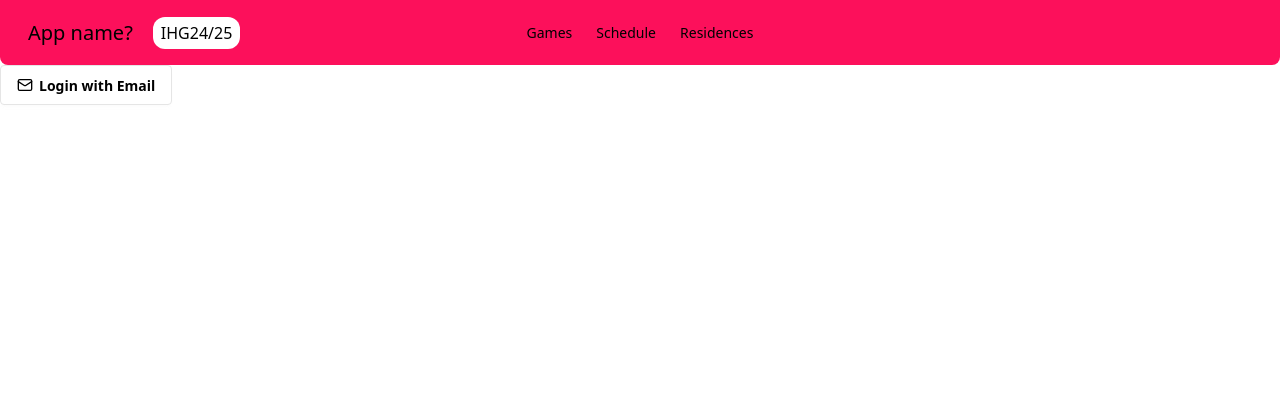
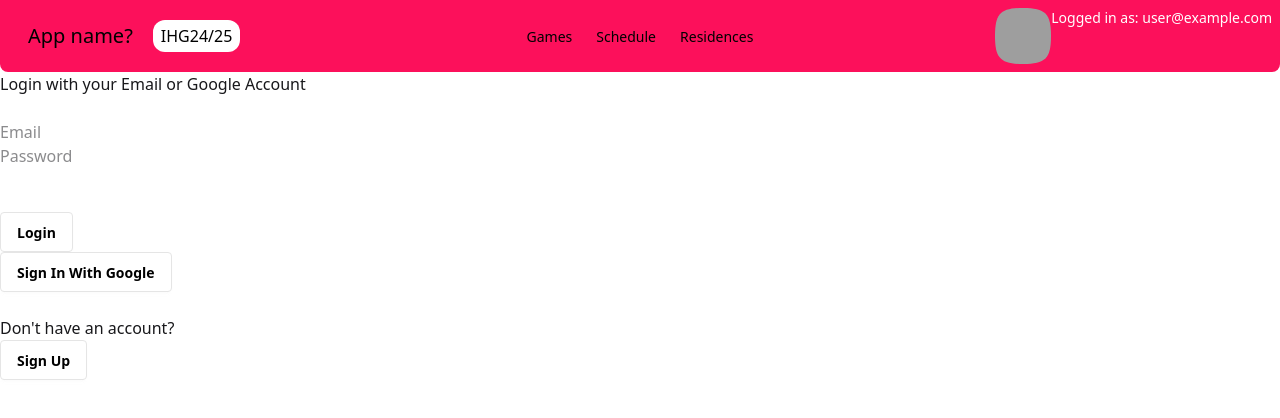
Before and after one commit to Timothyng28/BT3103-final-project, a Vue app: page /login in a window 1280 px wide. Shown: the top 418 px of the page. Built offline with nearby package versions, Linux system fonts and the light colour scheme; no server answers; the database is empty; sample sign-in values are in the browser's storage; grey boxes are pictures that could not be loaded; what vue3-particles would draw is missing.

Commit message:
Created auth pages and set up Firebase and Firestore. ScorekeeperDashboard can now only be accessed by users with Scorekeeper role.

```diff
--- a/package.json
+++ b/package.json
@@ -10,6 +10,7 @@
   },
   "dependencies": {
     "@tailwindcss/vite": "^4.0.8",
+    "firebase": "^11.4.0",
     "gsap": "^3.12.7",
     "locomotive-scroll": "^4.1.4",
     "tsparticles-slim": "^2.12.0",
--- a/src/App.vue
+++ b/src/App.vue
@@ -1,22 +1,36 @@
 <template>
-  <NavBar :loggedIn="loggedIn" @logOut="toggleLogin"/>
-    <!-- only listen for @loggedIn in login page-->
-    <RouterView v-if="$route.path === '/login'" @loggedIn="toggleLogin"/>
+  <NavBar :loggedIn="loggedIn" :userUID="userUID" :userEmail="userEmail" @logOut="logOut" />
+  <RouterView v-if="$route.path === '/login'" @loggedIn="toggleLogin" />
   <RouterView v-else />
 </template>
 
 <script setup>
 import NavBar from '@/components/NavBar/NavBar.vue'
-import { ref } from 'vue'
+import { ref, onMounted } from 'vue'
+import { useAuth } from '@/auth/auth.js'
+import { getAuth, onAuthStateChanged, signOut } from 'firebase/auth'
 
-const loggedIn = ref(false)
+const { loggedIn, userUID, userEmail } = useAuth()
 
-function toggleLogin() {
-  loggedIn.value = !loggedIn.value;
+function logOut() {
+  const auth = getAuth()
+  const user = auth.currentUser
+
+  if (user) {
+    const userUIDBeforeLogout = user.uid // capture UID before logout
+    const userEmailBeforeLogout = user.email // capture email before logout
+
+    signOut(auth)
+      .then(() => {
+        console.log(`Successfully signed out.\nUser Email: ${userEmailBeforeLogout}\nUser UID: ${userUIDBeforeLogout}`)
+      })
+      .catch((error) => {
+        console.log("Logout Error:", error.message)
+      })
+  } else {
+    console.log("No user is currently logged in.")
+  }
 }
-
 </script>
 
-<style scoped>
-
-</style>
+<style scoped></style>
--- /dev/null
+++ b/src/auth/auth.js
@@ -0,0 +1,61 @@
+// filepath: /Users/stanley/BT3103-final-project/src/auth/auth.js
+import { ref, onMounted } from 'vue'
+import { getAuth, onAuthStateChanged } from 'firebase/auth'
+import { getFirestore, getDoc, doc } from 'firebase/firestore'
+import { initializeApp } from 'firebase/app'
+
+const firebaseConfig = {
+    apiKey: import.meta.env.VITE_FIREBASE_API_KEY,
+    authDomain: import.meta.env.VITE_FIREBASE_AUTH_DOMAIN,
+    projectId: import.meta.env.VITE_FIREBASE_PROJECT_ID,
+    storageBucket: import.meta.env.VITE_FIREBASE_STORAGE_BUCKET,
+    messagingSenderId: import.meta.env.VITE_FIREBASE_MESSAGING_SENDER_ID,
+    appId: import.meta.env.VITE_FIREBASE_APP_ID,
+    measurementId: import.meta.env.VITE_FIREBASE_MEASUREMENT_ID
+}
+
+const firebaseApp = initializeApp(firebaseConfig)
+
+const loggedIn = ref(false)
+const userUID = ref(null)
+const userEmail = ref(null)
+const userRole = ref(null)
+
+const auth = getAuth(firebaseApp)
+const db = getFirestore(firebaseApp)
+
+onAuthStateChanged(auth, async (user) => {
+  if (user) {
+    loggedIn.value = true
+    userUID.value = user.uid
+    userEmail.value = user.email
+
+    // fetch user role from Firestore
+    // add aditional things to fetch accordingly like followed residences/tournaments etc.
+    try {
+        const userDoc = await getDoc(doc(db, 'users', user.uid))
+        if (userDoc.exists()) {
+            userRole.value = userDoc.data().role
+            console.log(`User Role: ${userRole.value}`)
+        } else {
+            userRole.value = "User"
+            console.log("Defaulting to basic User Role.")
+        }
+    } catch (error) {
+        console.error("Error fetching user role: ", error)
+    }
+  } else {
+    loggedIn.value = false
+    userUID.value = null
+    userEmail.value = null
+  }
+})
+
+export function useAuth() {
+  return {
+    loggedIn,
+    userUID,
+    userEmail,
+    userRole
+  }
+}
--- a/src/components/NavBar/NavBar.vue
+++ b/src/components/NavBar/NavBar.vue
@@ -3,62 +3,50 @@
     <div class="navbar-start">
       <div class="dropdown">
         <div tabindex="0" role="button" class="btn btn-ghost lg:hidden">
-            <svg
-              xmlns="http://www.w3.org/2000/svg"
-              class="h-5 w-5"
-              fill="none"
-              viewBox="0 0 24 24"
-              stroke="currentColor"
-            >
-              <path
-                stroke-linecap="round"
-                stroke-linejoin="round"
-                stroke-width="2"
-                d="M4 6h16M4 12h8m-8 6h16"
-              />
+          <svg xmlns="http://www.w3.org/2000/svg" class="h-5 w-5" fill="none" viewBox="0 0 24 24" stroke="currentColor">
+            <path stroke-linecap="round" stroke-linejoin="round" stroke-width="2" d="M4 6h16M4 12h8m-8 6h16" />
           </svg>
         </div>
-          <ul
-            tabindex="0"
-            class="menu menu-sm dropdown-content bg-base-100 rounded-box z-[1] mt-3 w-52 p-2 shadow"
-          >
-            <li><router-link to="/games" class = "text-black" active-class="!text-white font-bold">Games</router-link></li>
-            <li><a class = "text-black">Schedule</a></li>
-            <li><router-link to="/residences" class = "text-black" active-class="!text-white font-bold"> Residences </router-link></li>
+        <ul tabindex="0" class="menu menu-sm dropdown-content bg-base-100 rounded-box z-[1] mt-3 w-52 p-2 shadow">
+          <li><router-link to="/games" class="text-black" active-class="!text-white font-bold">Games</router-link></li>
+          <li><a class="text-black">Schedule</a></li>
+          <li><router-link to="/residences" class="text-black" active-class="!text-white font-bold"> Residences
+            </router-link></li>
         </ul>
 
 
       </div>
-        <RouterLink to="/" class="click-pointer text-xl text-black pl-5 pr-5" >App name?</RouterLink>
-        <TournamentSelector class = "bg-white rounded-xl"/>
+      <RouterLink to="/" class="click-pointer text-xl text-black pl-5 pr-5">App name?</RouterLink>
+      <TournamentSelector class="bg-white rounded-xl" />
     </div>
     <div class="navbar-center hidden lg:flex">
       <ul class="menu menu-horizontal px-1">
-          <li><router-link to="/games" class = "text-black" active-class="!text-white font-bold">Games</router-link></li>
-          <li><a class = "text-black">Schedule</a></li>
-          <li><router-link to="/residences" class = "text-black" active-class="!text-white font-bold">Residences</ router-link></li>
+        <li><router-link to="/games" class="text-black" active-class="!text-white font-bold">Games</router-link></li>
+        <li><a class="text-black">Schedule</a></li>
+        <li><router-link to="/residences" class="text-black" active-class="!text-white font-bold">Residences</
+              router-link>
+        </li>
       </ul>
     </div>
     <div class="navbar-end">
-        <RouterLink
-          v-if="!loggedIn && $route.path !== '/login'"
-          to="/login"
-          class="btn bg-white text-black border-[#e5e5e5]"
-          >Login
+      <RouterLink v-if="!loggedIn && $route.path !== '/login'" to="/login"
+        class="btn bg-white text-black border-[#e5e5e5]">Login
       </RouterLink>
+
       <div v-else-if="loggedIn" class="dropdown dropdown-end">
         <div class="avatar cursor-pointer" role="button" tabindex="0" btn-ghost>
           <div class="mask mask-squircle w-14">
-              <img
-                src="https://img.daisyui.com/images/stock/photo-1534528741775-53994a69daeb.webp"
-              />
+            <img src="https://img.daisyui.com/images/stock/photo-1534528741775-53994a69daeb.webp" />
           </div>
+          <span class="text-white text-sm">
+            {{ userEmail ? `Logged in as: ${userEmail}` : "User Logged In" }}
+          </span>
         </div>
-          <ul
-            tabindex="0"
-            class="menu dropdown-content bg-base-200 rounded-box z-1 mt-4 w-52 p-2 shadow-sm">
-            <li><a @click = "logOut" >logout</a></li>
-            <li><RouterLink to = "/scorekeeperDashboard">Dashboard</RouterLink></li>
+        <ul tabindex="0" class="menu dropdown-content bg-base-200 rounded-box z-1 mt-4 w-52 p-2 shadow-sm">
+          <li><a @click="logOut">Log Out</a></li>
+          <li>
+            <RouterLink to="/scorekeeperDashboard">Dashboard</RouterLink>
+          </li>
         </ul>
       </div>
     </div>
@@ -67,17 +55,26 @@
 
 <script>
 import TournamentSelector from './TournamentSelector.vue';
+import { useRouter } from 'vue-router'
 
 export default {
   name: "NavBar",
   props: {
-      loggedIn: Boolean
+    loggedIn: Boolean,
+    userUID: String,
+    userEmail: String
   },
   emits: ["logOut"],
+  setup() {
+    const router = useRouter()
+    return { router }
+  },
   methods: {
     logOut() {
       this.$emit("logOut");
-        this.$router.push("/");
+      if (this.$route.path === '/scorekeeperDashboard') {
+        this.router.push('/')
+      }
     }
   },
   components: {
--- a/src/router/index.js
+++ b/src/router/index.js
@@ -17,6 +17,11 @@ const routes = [
         component: () => import('@/views/LoginPage/LoginPage.vue')
     },
     {
+        path: '/register',
+        name: 'RegisterPage',
+        component: () => import('@/views/RegisterPage/RegisterPage.vue')
+    },
+    {
         path: '/scorekeeperDashboard',
         name: 'ScorekeeperDashboard',
         component: () => import('@/views/Dashboards/ScoreKeeperDashboard.vue')
--- a/src/views/Dashboards/ScoreKeeperDashboard.vue
+++ b/src/views/Dashboards/ScoreKeeperDashboard.vue
@@ -1,6 +1,58 @@
 <template>
+    <div v-if="isLoading">
+        <h1>Loading...</h1>
+        <p>Checking permissions...</p>
+    </div>
 
+    <div v-else-if="hasAccess">
+        <h1>Scorekeeper Dashboard, Scorekeeper Access only!</h1>
+    </div>
+
+    <div v-else>
+        <h1>Access Denied</h1>
+        <p>You do not have permission to view this page.</p>
+    </div>
 </template>
 
-<script>
+<script setup>
+import { ref, onMounted, watchEffect, watch } from 'vue'
+import { useRouter } from 'vue-router'
+import { useAuth } from '@/auth/auth.js'
+
+const { loggedIn, userRole } = useAuth()
+const hasAccess = ref(false)
+const isLoading = ref(true) // <-- Add a loading state
+const router = useRouter()
+
+watch(loggedIn, (newLoggedIn) => {
+    if (!newLoggedIn) {
+        console.log("User logged out, redirecting to Home page.")
+        router.push("/login")
+    }
+})
+
+// Use watchEffect to react to when userRole is updated from Firestore
+watchEffect(() => {
+    if (!loggedIn.value) {
+        console.log("User not logged in, redirecting to Home page.")
+        router.push("/")
+        return
+    }
+    console.log(`Initial User Role ${userRole.value}`)
+    if (userRole.value === null) {
+        console.log("Waiting for role to be fetched...")
+        return
+    }
+
+    console.log(`Checking role: ${userRole.value}`)
+
+    if (userRole.value === "Scorekeeper") {
+        hasAccess.value = true
+    } else {
+        console.log("Access Denied, only Scorekeepers can view this page.")
+        router.push("/") // Redirect unauthorized users
+    }
+
+    isLoading.value = false // Mark loading as complete
+})
 </script>
--- a/src/views/LoginPage/LoginPage.vue
+++ b/src/views/LoginPage/LoginPage.vue
@@ -1,18 +1,74 @@
 <template>
-    <button class="btn bg-white text-black border-[#e5e5e5]" @click = "handleLogin">
-      <svg aria-label="Email icon" width="16" height="16" xmlns="http://www.w3.org/2000/svg" viewBox="0 0 24 24"><g stroke-linejoin="round" stroke-linecap="round" stroke-width="2" fill="none" stroke="black"><rect width="20" height="16" x="2" y="4" rx="2"></rect><path d="m22 7-8.97 5.7a1.94 1.94 0 0 1-2.06 0L2 7"></path></g></svg>
-      Login with Email
-    </button>
+  <h1>Login with your Email or Google Account</h1><br>
+  <p><input type="text" placeholder="Email" v-model="email" /></p>
+  <p><input type="password" placeholder="Password" v-model="password" /></p><br>
+  <p class="text-red-500 text-sm min-h-[20px]">{{ errorMessage }}</p>
+  <p><button class="btn bg-white text-black border-[#e5e5e5]" @click="login">Login</button></p>
+  <p><button class="btn bg-white text-black border-[#e5e5e5]" @click="signInWithGoogle">Sign In With Google</button></p>
+  <br>
+
+  <p>Don't have an account?</p>
+  <p>
+    <RouterLink to="/register" class="btn bg-white text-black border-[#e5e5e5]"> Sign Up</RouterLink>
+  </p>
 </template>
 
 <script>
+import { getAuth, signInWithEmailAndPassword } from "firebase/auth";
+import { useRouter } from "vue-router";
+import { useAuth } from '@/auth/auth.js'
+
 export default {
-      name: 'LoginPage',
-      emits:['loggedIn'],
+  name: "LoginPage",
+  emits: ["loggedIn"],
+  data() {
+    return {
+      email: "",
+      password: "",
+      errorMessage: ""
+    }
+  },
   methods: {
-        handleLogin() {
-          this.$emit('loggedIn');
-          this.$router.push('/'); // redirects to home page
+    login() {
+      this.errorMessage = "" // reset previous error message
+      signInWithEmailAndPassword(getAuth(), this.email, this.password)
+        .then((userCredential) => {
+          const user = userCredential.user;
+          console.log(`Successfully Signed In\nUser Email: ${user.email}\nUser UID: ${user.uid}`)
+          console.log(getAuth().currentUser)
+          const { loggedIn, userUID, userEmail } = useAuth()
+          loggedIn.value = true
+          userUID.value = user.uid
+          userEmail.value = user.email
+          this.$emit("loggedIn")
+          this.$router.push("/")
+        })
+        .catch((error) => {
+          console.log(error.code);
+          switch (error.code) {
+            case "auth/invalid-email":
+              this.errorMessage = "Invalid email address."
+              break
+            case "auth/network-request-failed":
+              this.errorMessage = "Network Error. Please try again."
+              break
+            case "auth/user-not-found":
+              this.errorMessage = "No account with that Email was found." // will not detect if email does not exist, only username
+              break
+            case "auth/invalid-credential":
+              this.errorMessage = "Email or Password is Incorrect."
+              break
+            case "auth/missing-password":
+              this.errorMessage = "Please enter your Password."
+              break
+            default:
+              this.errorMessage = "Email or Password is Incorrect"
+              break
+          }
+        })
+    },
+    signInWithGoogle() {
+      console.log("Google Sign In not implemented yet.")
     }
   }
 }
--- /dev/null
+++ b/src/views/RegisterPage/RegisterPage.vue
@@ -0,0 +1,77 @@
+<template>
+  <h1>Create an Account</h1><br>
+  <p><input type="text" placeholder="Email" v-model="email" /></p>
+  <p><input type="password" placeholder="Password" v-model="password" /></p><br>
+
+  <p class="text-red-500 text-sm min-h-[20px]">{{ errorMessage }}</p>
+
+  <p><button class="btn bg-white text-black border-[#e5e5e5]" @click="register">Sign Up</button></p>
+  <p><button class="btn bg-white text-black border-[#e5e5e5]" @click="signInWithGoogle">Sign In With Google</button></p>
+</template>
+
+<script>
+import { getAuth, createUserWithEmailAndPassword } from "firebase/auth"
+import { useAuth } from '@/auth/auth.js'
+import { getFirestore, doc, setDoc } from "firebase/firestore"
+
+export default {
+  name: "RegisterPage",
+  emits: ["loggedIn"],
+  data() {
+    return {
+      email: "",
+      password: "",
+      errorMessage: ""
+    }
+  },
+  methods: {
+    async register() {
+      this.errorMessage = "" // reset previous error message
+
+      const auth = getAuth()
+      const db = getFirestore()
+
+      try {
+        const userCredential = await createUserWithEmailAndPassword(auth, this.email, this.password)
+        const user = userCredential.user
+        console.log("Successfully Registered: ", user)
+
+        await setDoc(doc(db, "users", user.uid), {
+          email: user.email,
+          role: "User" // default role
+        })
+
+        const { loggedIn, userUID, userEmail } = useAuth()
+        loggedIn.value = true
+        userUID.value = user.uid
+        userEmail.value = user.email
+        this.$emit("loggedIn")
+        this.$router.push("/")
+      } catch (error) {
+        console.log(error.code, error.message)
+        // display error message to user with firebase auth erros
+        switch (error.code) {
+          case "auth/network-request-failed":
+            this.errorMessage = "Network Error. Please try again."
+            break
+          case "auth/email-already-in-use":
+            this.errorMessage = "Email is already in use. Try logging in."
+            break
+          case "auth/invalid-email":
+            this.errorMessage = "Invalid email format."
+            break
+          case "auth/weak-password":
+            this.errorMessage = "Password should be at least 6 characters."
+            break
+          default:
+            this.errorMessage = "Registration failed. Please try again."
+            break
+        }
+      }
+    },
+    signInWithGoogle() {
+      console.log("Google Sign In not implemented yet.")
+    }
+  }
+}
+</script>
```
Also changed, not shown: 2 other files (tests, documents, lock files or other folders). Lines whose indentation alone changed are shown as unchanged.
